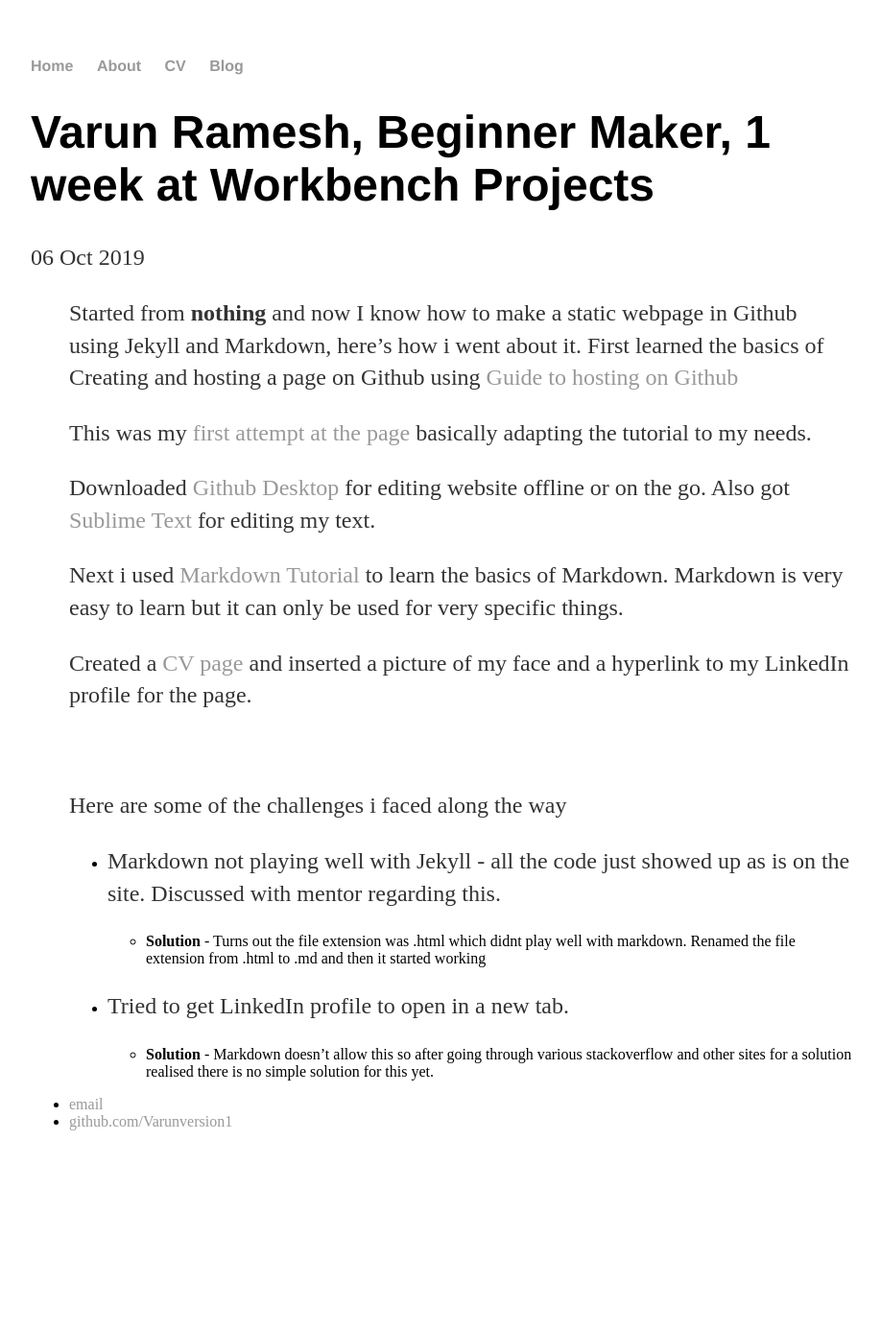
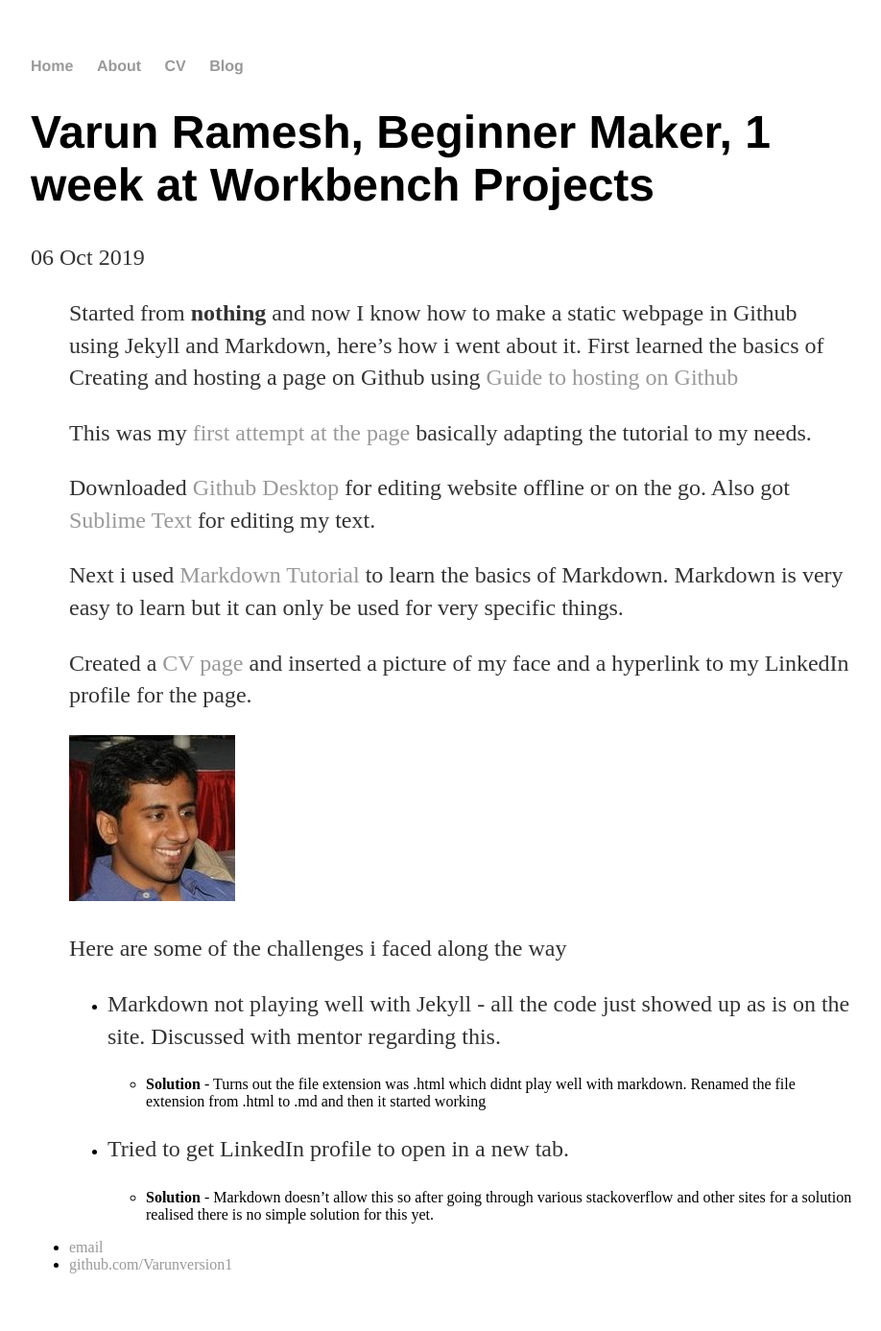
Before and after one commit to Varunversion1/Varunversion1.github.io, a Jekyll site: the page built from _posts/2019-10-06-varun-first-week.md, in a window 1280 px wide. Shown: the whole page at 96% size, without its empty margins (160-1078 px from the left). Built offline with Jekyll 4.4.1, drawn with Linux system fonts in a browser that asks for light colours; before the commit the page ends 1238 px from its top, so only the background shows below that.

Commit message:
Update 2019-10-06-varun-first-week.md

```diff
--- a/_posts/2019-10-06-varun-first-week.md
+++ b/_posts/2019-10-06-varun-first-week.md
@@ -15,7 +15,7 @@ date: 2019-10-06
 >
 > Created a [CV page](https://varunversion1.github.io/cv/) and inserted a picture of my face and a hyperlink to my LinkedIn profile for the page.
 >
->![](Images/Week01/Face.jpg)
+>![](/Images/Week01/Face.jpg)
 >
 > Here are some of the challenges i faced along the way
 >
```
